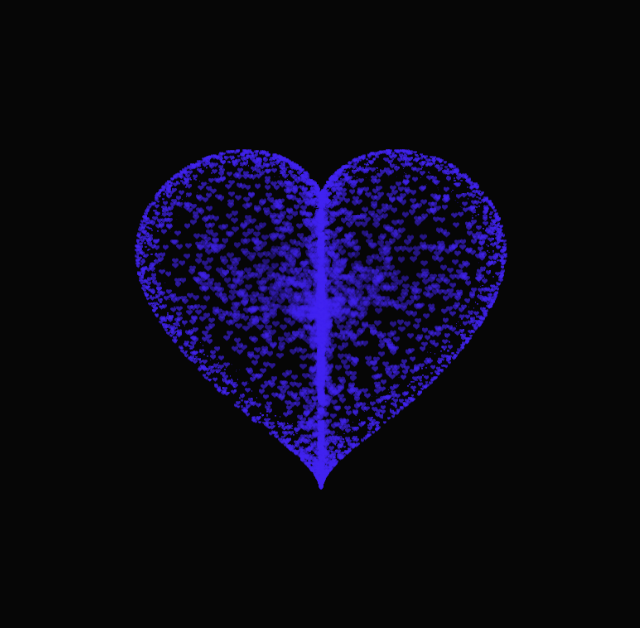
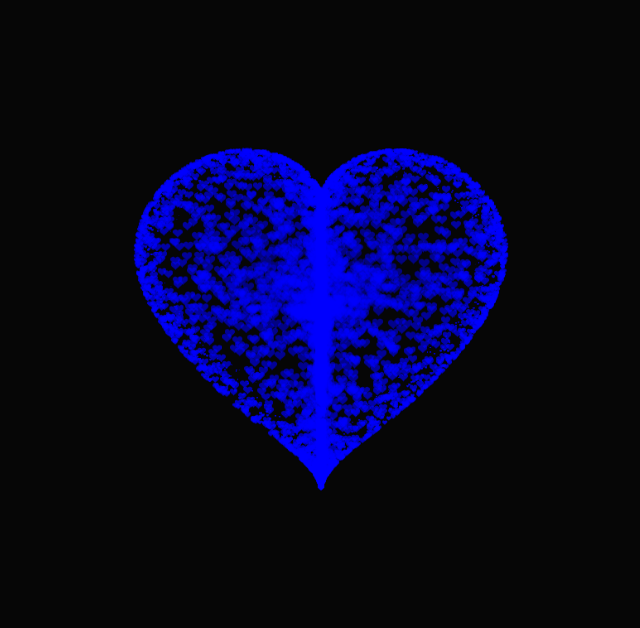
Before and after one commit to nangchung0536/demo, a plain HTML site: page index.html in a window 1280 px wide. Shown: the part 86-714 px from the top of the page, without its empty margins (319-959 px from the left). Drawn offline with Linux system fonts and the light colour scheme.

Commit message:
Update index.html

```diff
--- a/index.html
+++ b/index.html
@@ -49,7 +49,7 @@ var settings = {
     duration:   4, // particle duration in sec
     velocity: 120, // particle velocity in pixels/sec
     effect: -1.35, // play with this for a nice effect
-    size:      10, // particle size in pixels
+    size:      15, // particle size in pixels
   },
 };
 /*
@@ -222,7 +222,7 @@ var ParticlePool = (function() {
     }
     context.closePath();
     // create the fill
-    context.fillStyle = '#4325f1';
+    context.fillStyle = 'blue';
     context.fill();
     // create the image
     var image = new Image();
```
